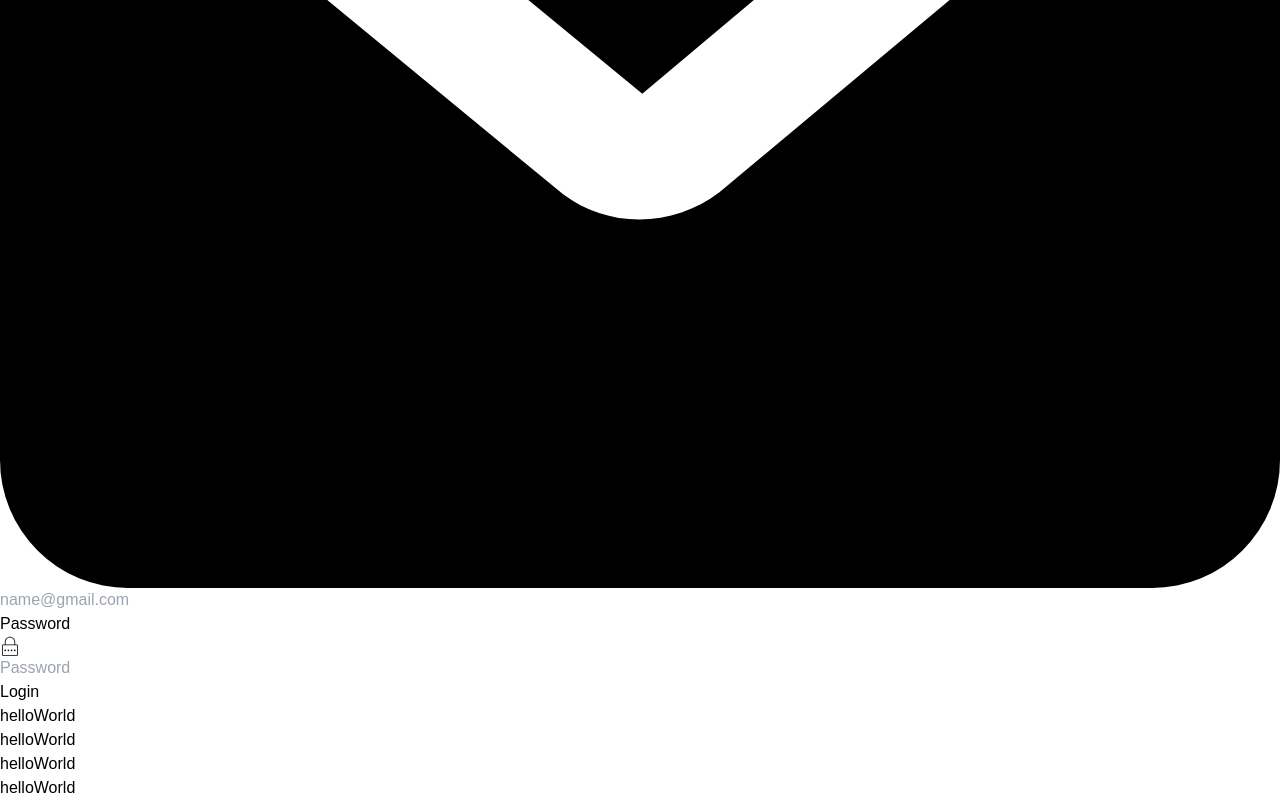
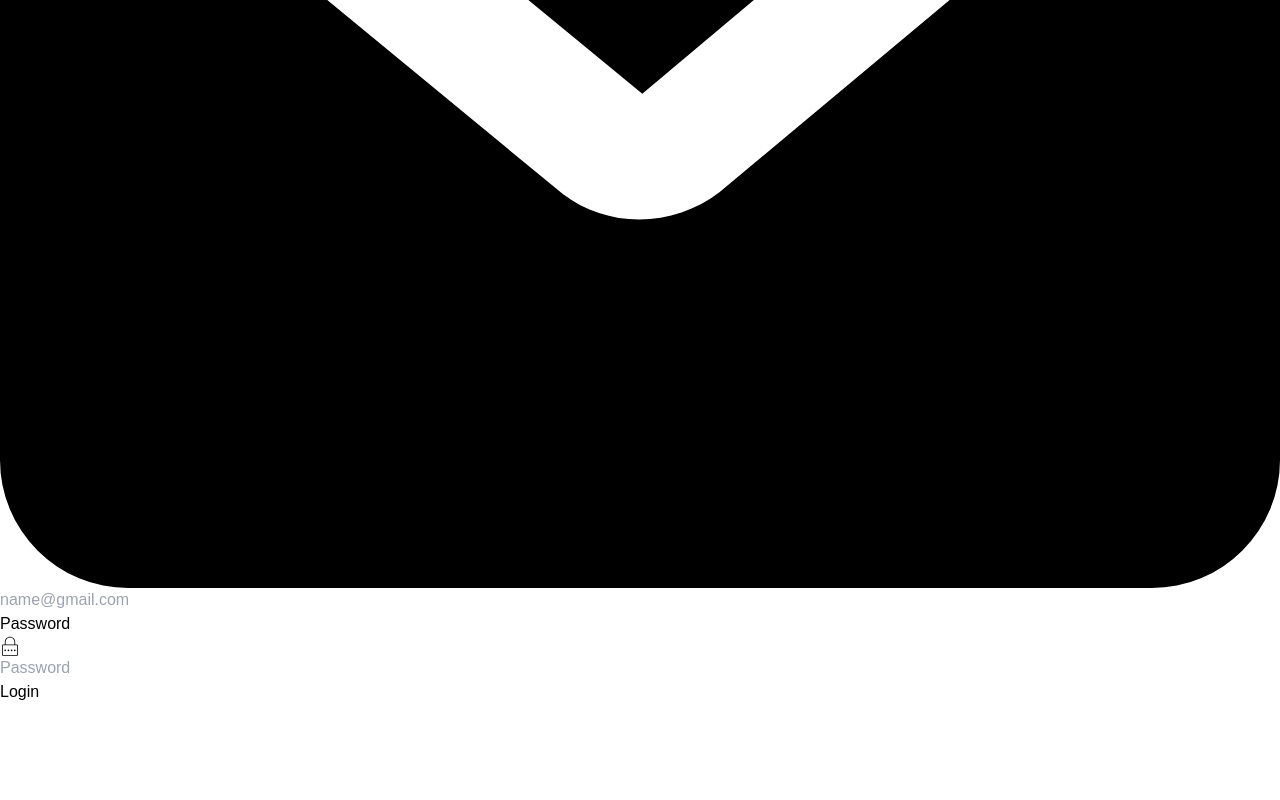
Before and after one commit to HaileInnoTech/Gr2_Hr_Management, a Vue app: page / in a window 1280 px wide. Shown: the part 532-1332 px from the top of the page. After the commit the page ends 1236 px from the top, so only its background shows below. Built offline with nearby package versions, Linux system fonts and the light colour scheme; what vue-awesome-paginate, vue-sweetalert2 would draw is missing.

Commit message:
Update App.vue

```diff
--- a/src/App.vue
+++ b/src/App.vue
@@ -1,9 +1,6 @@
 <template>
   <router-view></router-view>
-  <h1>helloWorld</h1>
-    <h1>helloWorld</h1>
-  <h1>helloWorld</h1>
-  <h1>helloWorld</h1>
+
 
 </template>
 
```
